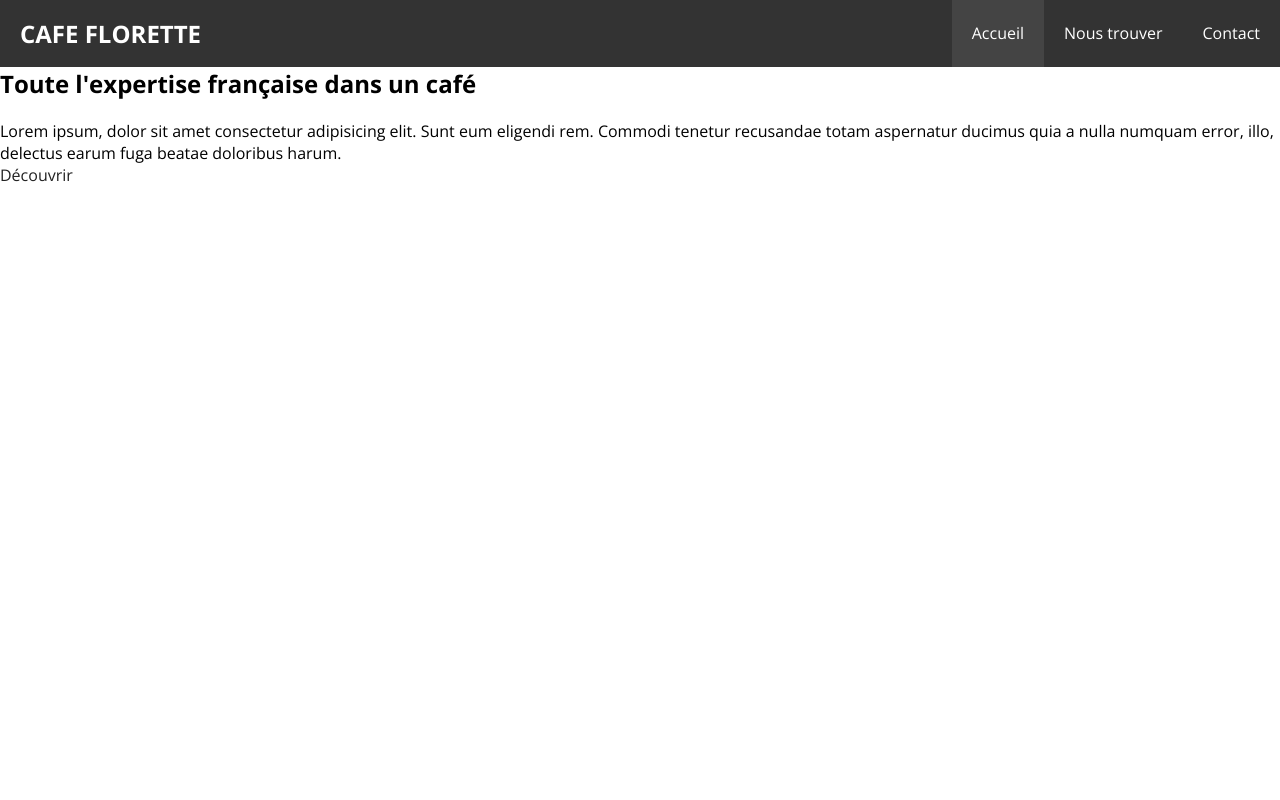
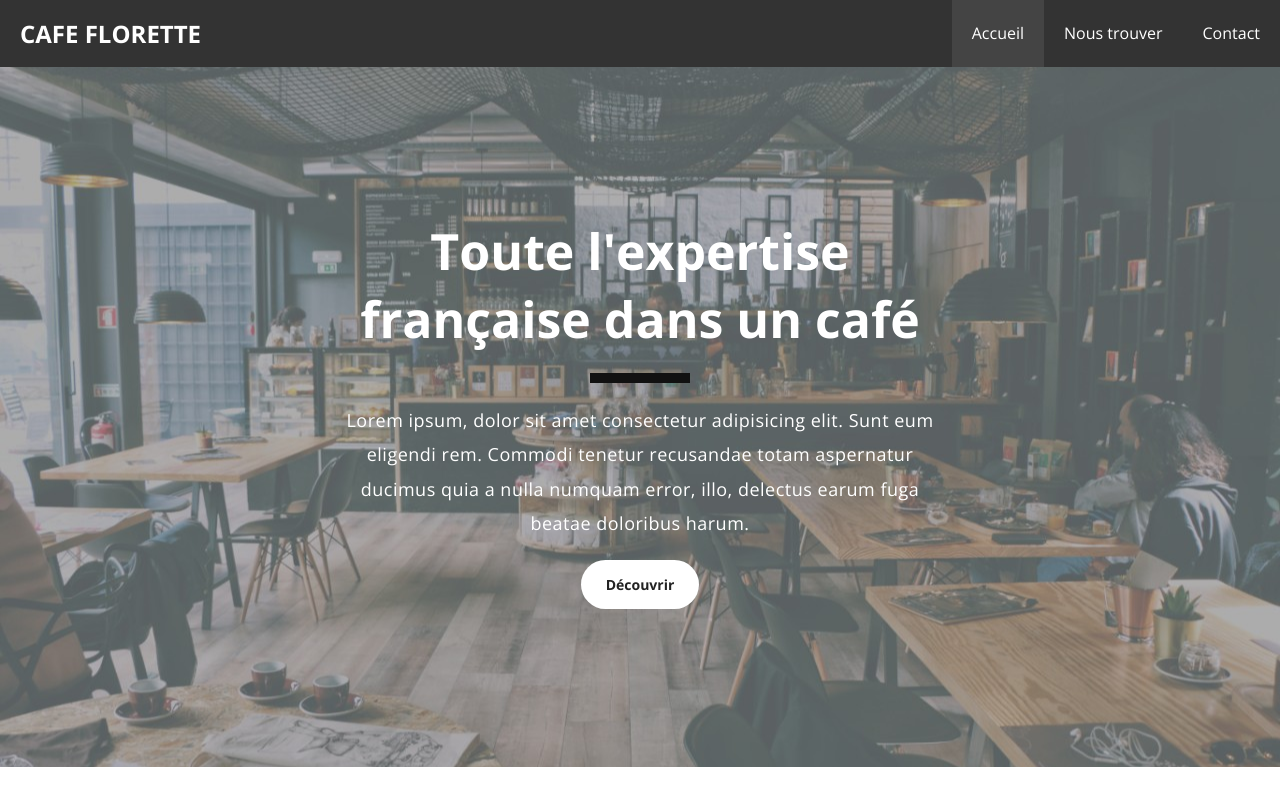
Before and after one commit to CyrilD88/Cafe-Dyma, a plain HTML site: page index.html in a window 1280 px wide. Drawn offline with nearby package versions, Linux system fonts and the light colour scheme.

Commit message:
Mise en page de la seconde section - VP

```diff
--- a/css/style.css
+++ b/css/style.css
@@ -20,7 +20,39 @@ a{
     text-decoration: none;
 }
 
+p{
+    margin-bottom: 10px;
+}
 
+.separator{
+    margin: 20px auto;
+    height: 10px;
+    width: 100px;
+    background: #111;
+}
+
+.btn{
+    display: inline-block;
+    padding: 15px 25px;
+    border-radius: 30px;
+    font-weight: 700;
+    font-size: 14px;
+}
+
+.btn-primary{
+    background: white;
+    color: #222;
+}
+
+.btn-primary:hover{
+    background: #222;
+    color: white;
+}
+
+.my-10{
+    margin-top: 10px;
+    margin-bottom: 10px;
+}
 /* header */
 
 .header{
@@ -61,3 +93,31 @@ header nav h1 a{
 .active{
     background: #444;
 }
+
+
+/* vp */
+
+.vp{
+    height: 700px;
+    background: url(../images/cafe1.jpg) center center;
+    background-size: cover;
+    text-align: center;
+}
+
+.vp-content{
+    max-width: 600px;
+    padding-top: 150px;
+    color: white;
+    display: block;
+    margin: auto;
+}
+
+.vp-content h1{
+    font-size: 50px;
+}
+
+.vp-content p{
+    font-size: 18px;
+    letter-spacing: 0.5px;
+    line-height: 1.9em;
+}
--- a/index.html
+++ b/index.html
@@ -27,7 +27,7 @@
             <h1>Toute l'expertise française dans un café</h1>
             <div class="separator"></div>
             <p>Lorem ipsum, dolor sit amet consectetur adipisicing elit. Sunt eum eligendi rem. Commodi tenetur recusandae totam aspernatur ducimus quia a nulla numquam error, illo, delectus earum fuga beatae doloribus harum.</p>
-            <a href="./where.html" class="link">Découvrir</a>
+            <a href="./where.html" class="btn btn-primary my-10">Découvrir</a>
         </div>
     </section>
 </body>
```
